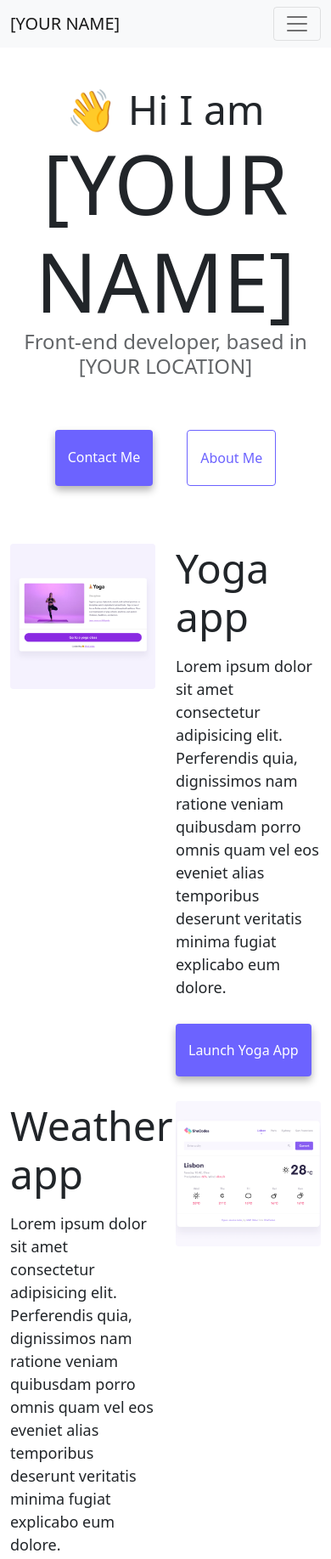
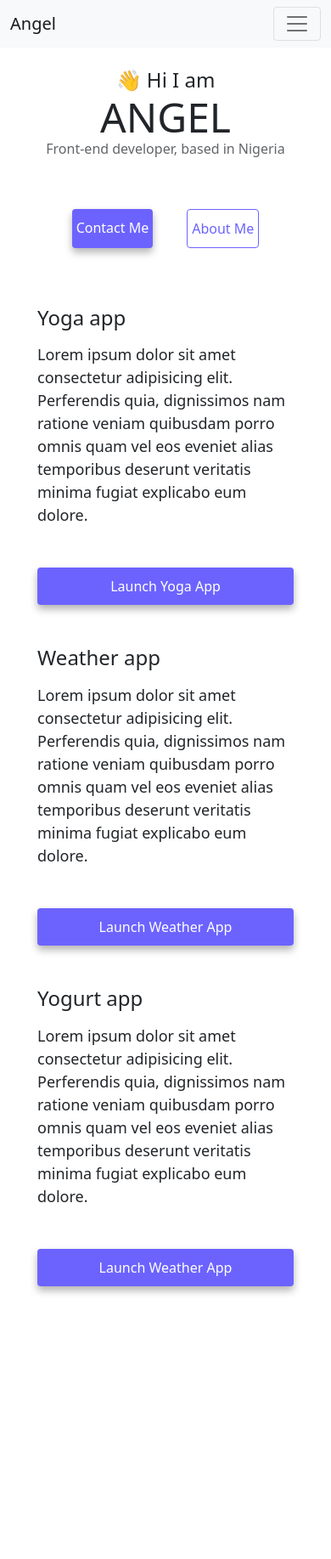
Before and after one commit to DHarchangel/shecodes-assignment, a plain HTML site: page index.html in a window 390 px wide. Shown: the top 1835 px of the page at 85% size. After the commit the page ends 1546 px from the top, so only its background shows below. Drawn offline with nearby package versions, Linux system fonts and the light colour scheme.

Commit message:
Updated with some changes

```diff
--- a/index.html
+++ b/index.html
@@ -4,7 +4,11 @@
     <meta charset="UTF-8" />
     <meta http-equiv="X-UA-Compatible" content="IE=edge" />
     <meta name="viewport" content="width=device-width, initial-scale=1.0" />
-    <title>[YOUR NAME]</title>
+    <meta name="description" content="FrontEnd developer">
+    <meta name="description" content="Front-end developer">
+    <meta name="description" content="Best Front-end developer">
+    <meta name="description" content="best web developer">
+    <title>Front-end Developer: Angel</title>
     <link
       href="https://cdn.jsdelivr.net/npm/bootstrap@5.0.0-beta2/dist/css/bootstrap.min.css"
       rel="stylesheet"
@@ -16,12 +20,12 @@
       integrity="sha384-b5kHyXgcpbZJO/tY9Ul7kGkf1S0CWuKcCD38l8YkeH8z8QjE0GmW1gYU5S9FOnJ0"
       crossorigin="anonymous"
     ></script>
-    <link rel="stylesheet" href="style.css" />
+    <link rel="stylesheet" href="/style.css" />
   </head>
   <body>
     <nav class="navbar navbar-expand-lg navbar-light bg-light fixed-top">
       <div class="container">
-        <a class="navbar-brand" href="index.html">[YOUR NAME]</a>
+        <a class="navbar-brand" href="/index.html">Angel</a>
         <button
           class="navbar-toggler"
           type="button"
@@ -36,31 +40,31 @@
         <div class="collapse navbar-collapse" id="navbarNav">
           <ul class="navbar-nav">
             <li class="nav-item">
-              <a class="nav-link active" aria-current="page" href="index.html"
+              <a class="nav-link active" aria-current="page" href="/index.html"
                 >Home</a
               >
             </li>
             <li class="nav-item">
-              <a class="nav-link" href="about.html">About me</a>
+              <a class="nav-link" href="/about.html">About me</a>
             </li>
             <li class="nav-item">
-              <a class="nav-link" href="about.html#contact">Contact me</a>
+              <a class="nav-link" href="/about.html#contact">Contact me</a>
             </li>
           </ul>
         </div>
       </div>
     </nav>
-    <h2 class="text-center">👋 Hi I am</h2>
-    <h1 class="text-center">[YOUR NAME]</h1>
-    <h3 class="text-center">Front-end developer, based in [YOUR LOCATION]</h3>
+    <h2 class="text-center push-down">👋 Hi I am</h2>
+    <h1 class="text-center">ANGEL</h1>
+    <h3 class="text-center">Front-end developer, based in Nigeria</h3>
     <div class="navigation-links mb-5">
-      <a href="about.html#contact" class="primary-link">Contact me</a>
-      <a href="about.html" class="secondary-link">About me</a>
+      <a href="/about.html#contact" class="primary-link" title="Connect with us">Contact me</a>
+      <a href="/about.html" class="secondary-link">About me</a>
     </div>
     <div class="container">
       <div class="row">
-        <div class="col-6">
-          <img src="images/yoga.png" class="img-fluid rounded" />
+        <div class="col-6 image-container">
+          <img src="/images/yoga.png" class="img-fluid rounded" />
         </div>
         <div class="col-6">
           <h2 class="mb-3">Yoga app</h2>
@@ -71,7 +75,7 @@
             explicabo eum dolore.
           </p>
           <div class="mt-5">
-            <a href="#" class="primary-link">Launch Yoga App</a>
+            <a href="#" class="primary-link text-center">Launch Yoga App</a>
           </div>
         </div>
       </div>
@@ -85,16 +89,16 @@
             explicabo eum dolore.
           </p>
           <div class="mt-5">
-            <a href="#" class="primary-link">Launch Weather App</a>
+            <a href="#" class="primary-link text-center">Launch Weather App</a>
           </div>
         </div>
-        <div class="col-6">
-          <img src="images/weather.png" class="img-fluid rounded" />
+        <div class="col-6 image-container">
+          <img src="/images/weather.png" class="img-fluid rounded" />
         </div>
       </div>
       <div class="row mt-5">
-        <div class="col-6">
-          <img src="images/yogurt.png" class="img-fluid rounded" />
+        <div class="col-6 image-container">
+          <img src="/images/yogurt.png" class="img-fluid rounded" />
         </div>
         <div class="col-6">
           <h2 class="mb-3">Yogurt app</h2>
@@ -105,7 +109,7 @@
             explicabo eum dolore.
           </p>
           <div class="mt-5">
-            <a href="#" class="primary-link">Launch Weather App</a>
+            <a href="#" class="primary-link text-center">Launch Weather App</a>
           </div>
         </div>
       </div>
--- a/style.css
+++ b/style.css
@@ -6,6 +6,36 @@
 
 body {
   margin-top: 100px;
+}
+@media (max-width: 520px) {
+    body{
+        margin: 2rem;
+    }
+    h1 {
+  font-size: 48px !important;
+}
+    h2 {
+  font-size: 24px !important;
+}
+    h3 {
+  font-size: 16px !important;
+}
+.push-down{
+    margin-top: 80px;
+}
+.primary-link,.secondary-link{
+    padding: 10px 5px !important;
+}
+.image-container{
+    display: none;
+}
+.col-6{
+    width: 100% !important;
+}
+.text-center{
+    display: block;
+    text-align: center;
+}
 }
 
 h1,
@@ -51,6 +81,9 @@ p {
   box-shadow: var(--box-shadow);
   color: white;
 }
+.primary-link:hover{
+    color: white;
+}
 
 .secondary-link {
   border-radius: 4px;
```
Also changed, not shown: about.html (+13 -12 lines).
